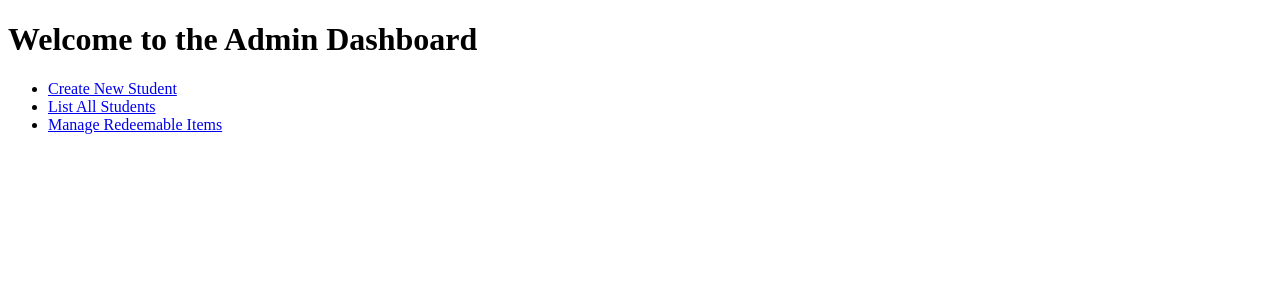
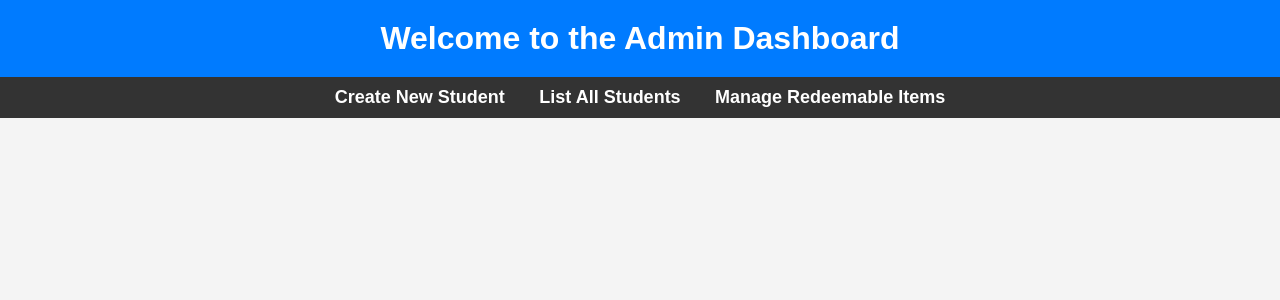
Before and after one commit to DevOpsOct2024Team4/DevOps_Oct2024_Team4_Assignment, a Flask app: page /admin in a window 1280 px wide. Shown: the top 300 px of the page. Run offline with Flask 3, Linux system fonts and the light colour scheme; data that the repository does not hold is empty.

Commit message:
add admin.html frontend

```diff
--- a/templates/admin.html
+++ b/templates/admin.html
@@ -2,11 +2,49 @@
 <html lang="en">
 <head>
     <meta charset="UTF-8">
+    <meta name="viewport" content="width=device-width, initial-scale=1.0">
     <title>Admin Dashboard</title>
+    <style>
+        body {
+            font-family: Arial, sans-serif;
+            background-color: #f4f4f4;
+            text-align: center;
+            margin: 0;
+            padding: 0;
+        }
+        h1 {
+            background-color: #007bff;
+            color: white;
+            padding: 20px;
+            margin: 0;
+        }
+        nav {
+            background: #333;
+            padding: 10px 0;
+        }
+        ul {
+            list-style-type: none;
+            padding: 0;
+            margin: 0;
+        }
+        li {
+            display: inline;
+            margin: 0 15px;
+        }
+        a {
+            text-decoration: none;
+            color: white;
+            font-size: 18px;
+            font-weight: bold;
+            transition: color 0.3s ease-in-out;
+        }
+        a:hover {
+            color: #ffcc00;
+        }
+    </style>
 </head>
 <body>
     <h1>Welcome to the Admin Dashboard</h1>
-
     <nav>
         <ul>
             <li><a href="/admin/create-student">Create New Student</a></li>
```
